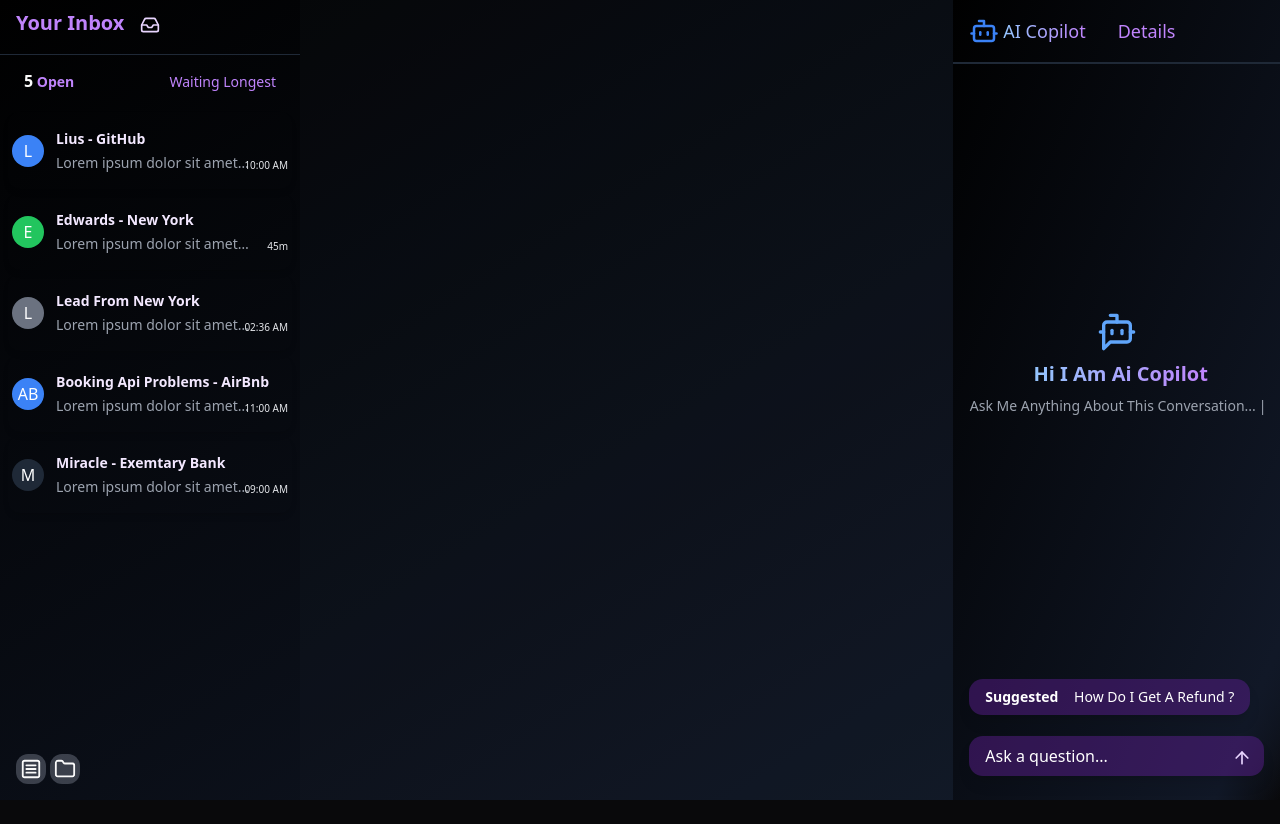
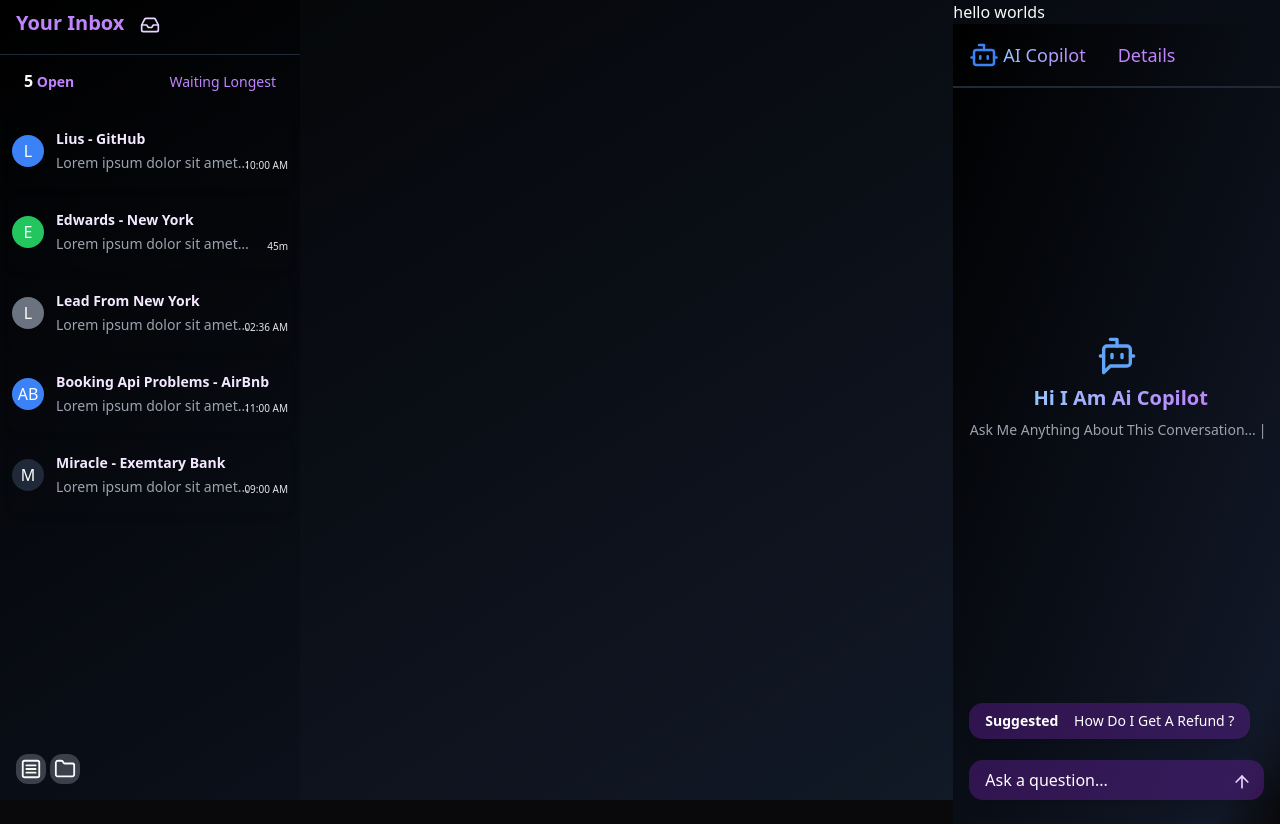
Before and after one commit to Adityasuryavanshi23/CHAT-UI, a React (Vite) app: page / in a window 1280 px wide. Before the commit the page ends 800 px from the top, so only its background shows below. Built offline with nearby package versions, Linux system fonts and the light colour scheme.

Commit message:
Add 'hello worlds' text to App component

```diff
--- a/src/App.jsx
+++ b/src/App.jsx
@@ -20,6 +20,8 @@ function App() {
         <div
           className={`flex-1 ${openCopilot ? "max-sm:block" : "max-sm:hidden"}`}
         >
+          hello worlds
+
           <RightPanel
             setOpenCopilot={setOpenCopilot}
             openCopilot={openCopilot}
```
